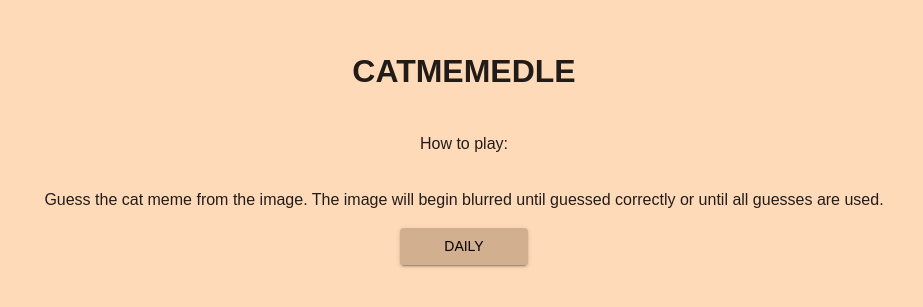
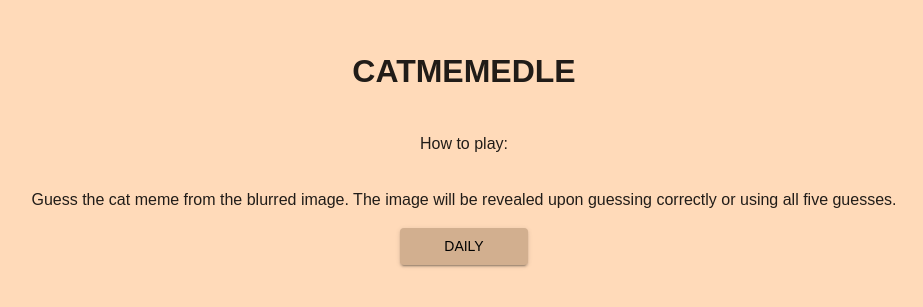
Before and after one commit to jhuang007007/catmemedle, a React (Vite) app: page / in a window 1280 px wide. Shown: the part 215-522 px from the top of the page, without its empty margins (176-1099 px from the left). Built offline with nearby package versions, Linux system fonts and the light colour scheme; no server answers.

Commit message:
Changed some wording, fixed game ending after 5 guesses

```diff
--- a/src/App.jsx
+++ b/src/App.jsx
@@ -41,7 +41,7 @@ function App() {
       setGameEnd(true)
       setResult(true)
     }
-    if (count === 5) {
+    if (count === 4) {
       setGameEnd(true)
     }
   }
--- a/src/components/LandingPage.jsx
+++ b/src/components/LandingPage.jsx
@@ -6,7 +6,7 @@ function LandingPage() {
         <Box>
             <Box sx={styles.container} textAlign={"center"} paddingLeft={"1rem"} paddingRight={"1rem"} >
                 <p>How to play:</p>
-                <p>Guess the cat meme from the image. The image will begin blurred until guessed correctly or until all guesses are used.</p>
+                <p>Guess the cat meme from the blurred image. The image will be revealed upon guessing correctly or using all five guesses.</p>
             </Box>
         </Box>
     )
--- a/src/styles.jsx
+++ b/src/styles.jsx
@@ -21,8 +21,8 @@ const styles = {
   image: {
     objectFit: 'contain',
     maxWidth: '400px',
-    maxHeight: '50vh',
-    width: '60vw',
+    maxHeight: '40vh',
+    width: '50vw',
     borderRadius: '4px',
     boxShadow: 3
   },
```
